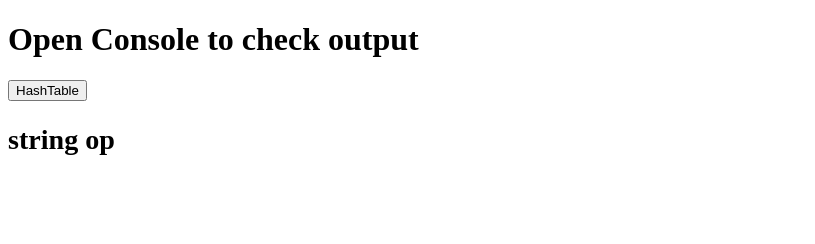
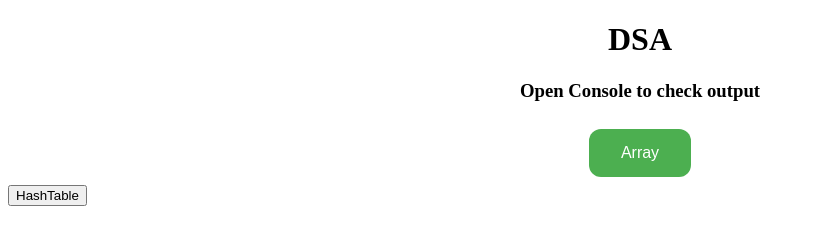
Before and after one commit to Manjur8/DSA, a plain HTML site: page index.html in a window 1280 px wide. Shown: the whole page, without its empty margins (0-815 px from the left). Drawn offline with Linux system fonts and the light colour scheme.

Commit message:
added array & style file

```diff
--- /dev/null
+++ b/DS/Array/index.js
@@ -0,0 +1,22 @@
+const arr = [1, 2, true, 'Manjur']
+
+// =========Array.push(item) method pushes an item at the last index in an array
+arr.push(5);
+// =========Array.pop(item) method pop an item from the last index in an array
+arr.pop();
+
+// array.shift() mrthod pop an item from first index, & current datas shifted to previous memory location
+arr.shift()
+
+// array.unshift(item) method pushes item at first index, & current datas shifted to next memory location
+arr.unshift(0)
+
+export const displayArr = () => {
+    for(const item of arr) {
+        console.log(item)
+    }
+    console.log(arr[3])
+}
+
+// some important array methods that everyone should need to know
+// ***************map, filter, reduce, concat, slice, splice******************
--- a/index.html
+++ b/index.html
@@ -4,12 +4,16 @@
     <meta charset="UTF-8">
     <meta http-equiv="X-UA-Compatible" content="IE=edge">
     <meta name="viewport" content="width=device-width, initial-scale=1.0">
+    <link rel="stylesheet" href="style.css">
     <title>DSA</title>
 </head>
 <body>
-    <h1>Open Console to check output</h1>
+    <div id="result"></div>
+    <h3 class="text-center">Open Console to check output</h3>
+    <div class="p-8 d-flex justify-content-center">
+        <button id="array" class="button">Array</button>
+    </div>
     <button id="hashTableBtn">HashTable</button>
-    <h3 id="result"></h3>
     <script src="index.js" type="module"></script>
 </body>
 </html>
--- a/index.js
+++ b/index.js
@@ -1,8 +1,14 @@
 import { hashTable } from './HashTable/index.js'
+import { displayArr } from './DS/Array/index.js';
+
+const arrayBtn = document.getElementById('array');
+arrayBtn.addEventListener('click', () => {
+    displayArr()
+})
 
 const hashTableBtn = document.getElementById('hashTableBtn');
 hashTableBtn.addEventListener('click', () => {
-    console.log('op')
+    hashTable()
 })
 
-document.getElementById('result').innerHTML = `<h2>${hashTable()}</h2>`
+document.getElementById('result').innerHTML = `<h1 class='text-center'>DSA<h2>`
--- /dev/null
+++ b/style.css
@@ -0,0 +1,59 @@
+.button {
+    background-color: #4CAF50; /* Green */
+    border: none;
+    color: white;
+    padding: 15px 32px;
+    text-align: center;
+    text-decoration: none;
+    display: inline-block;
+    font-size: 16px;
+    border-radius: 12px;
+    transition-duration: 0.4s;
+    cursor: pointer;
+
+    /* ===for ripple effect, after clicking on button=== */
+    position: relative;
+    overflow: hidden;
+  }
+
+  .button:hover {
+    background-color: white; /* Green */
+    color: #4CAF50;
+    border: 1px solid #4CAF50;
+  }
+
+  .button:after {
+    content: "";
+    background: #f1f1f1;
+    display: block;
+    position: absolute;
+    padding-top: 300%;
+    padding-left: 350%;
+    margin-left: -32px !important;
+    margin-top: -120%;
+    opacity: 0;
+    transition: all 0.8s
+  }
+
+  .button:active:after {
+    padding: 0;
+  margin: 0;
+    opacity: 1;
+    transition: 0s
+  }
+
+  .p-8 {
+    padding: 8px;
+  }
+
+  .text-center {
+    text-align: center;
+  }
+
+  .d-flex {
+    display: flex;
+  }
+
+  .justify-content-center {
+    justify-content: center;
+  }
```
